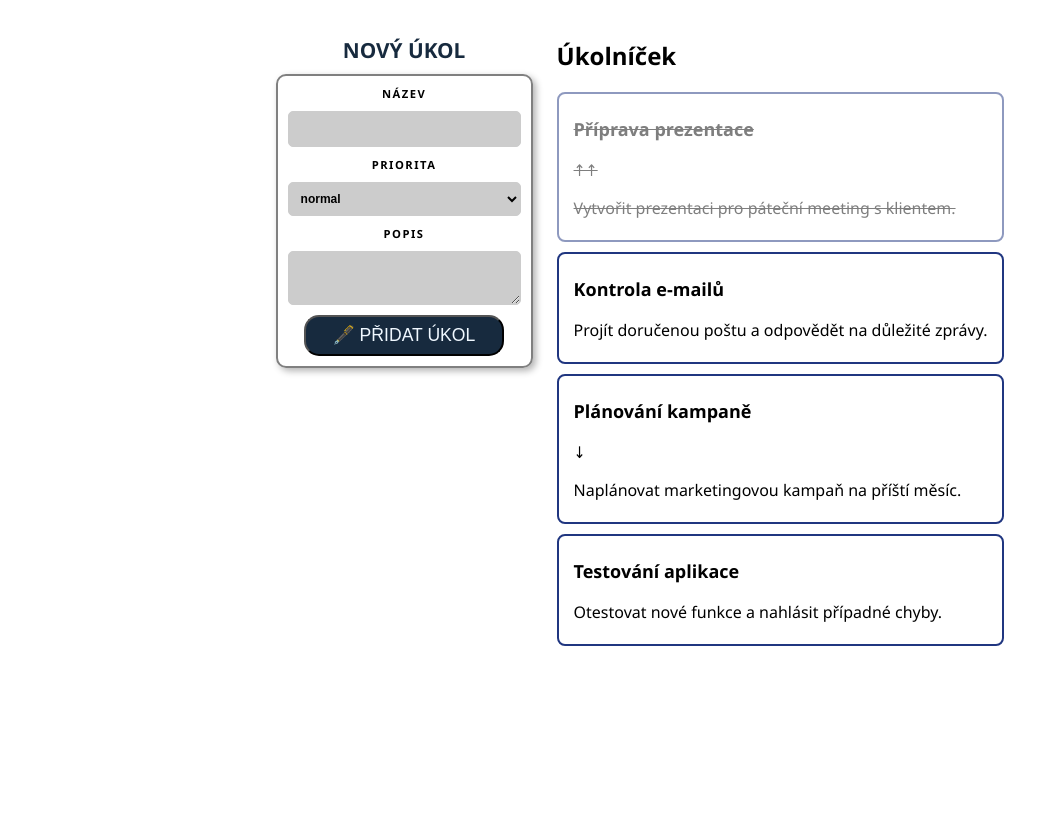
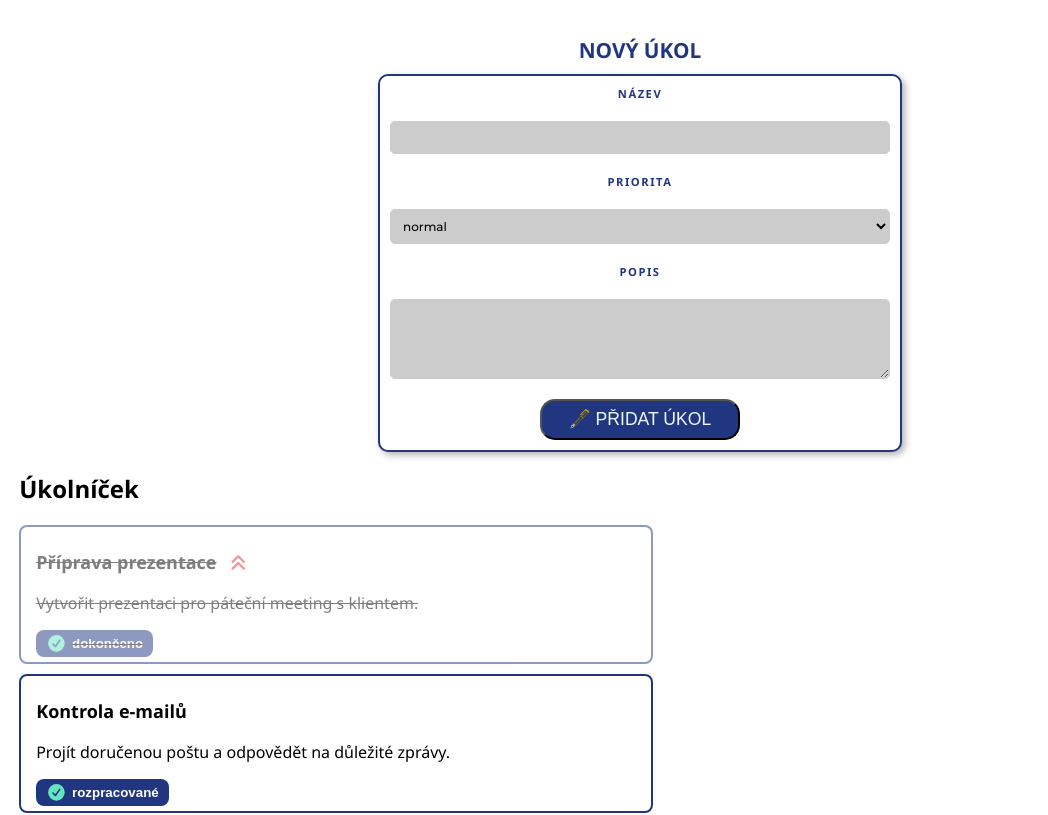
Before and after one commit to EichKarol/TS-ToDoList, a React (Vite) app: page / in a window 1280 px wide. Shown: the top 815 px of the page, without its empty margins (0-1048 px from the left). Built offline with nearby package versions, Linux system fonts and the light colour scheme.

Commit message:
items, css

```diff
--- a/index.html
+++ b/index.html
@@ -2,12 +2,19 @@
 <html lang="en">
   <head>
     <meta charset="UTF-8" />
-    <link rel="icon" type="image/svg+xml" href="public/list-check-solid-full.svg" />
+    <link rel="icon" type="image/svg+xml" href="/list-check-solid-full.svg" />
     <meta name="viewport" content="width=device-width, initial-scale=1.0" />
-    <title>todolist</title>
+
+    <link rel="preconnect" href="https://fonts.googleapis.com">
+    <link rel="preconnect" href="https://fonts.gstatic.com" crossorigin>
+    <link href="https://fonts.googleapis.com/css2?family=Montserrat:wght@100..900&display=swap" rel="stylesheet">
+
+    <title>Úkolníček</title>
   </head>
+
   <body>
     <div id="root"></div>
     <script type="module" src="/src/main.tsx"></script>
   </body>
+
 </html>
--- a/package.json
+++ b/package.json
@@ -10,6 +10,9 @@
     "preview": "vite preview"
   },
   "dependencies": {
+    "@fortawesome/fontawesome-svg-core": "^7.2.0",
+    "@fortawesome/free-solid-svg-icons": "^7.2.0",
+    "@fortawesome/react-fontawesome": "^3.2.0",
     "react": "^19.2.0",
     "react-dom": "^19.2.0"
   },
--- a/src/App.css
+++ b/src/App.css
@@ -1,6 +1,7 @@
 #root {
     font-family: 'Segoe UI', Tahoma, Geneva, Verdana, sans-serif;
-    display: flex;
+    /* display: flex;
     gap: 1.5rem;
-    justify-content: center;
+    justify-content: center; */
+    margin: 0;
 }
--- a/src/components/Form/Form.css
+++ b/src/components/Form/Form.css
@@ -1,22 +1,23 @@
 .form-title{
     text-align: center;
     font-size: 1.3rem;
-    color: #172a3e;
+    color: var(--color-primary);
     margin-bottom: 10px;
     text-transform: uppercase;
 }
 
 .form {
     display: flex;
+    gap: 20px;
     flex-direction: column;
-    gap: 10px;
+    margin-inline: auto;
     margin-bottom: 20px;
     padding: 10px;
     max-width: 500px;
-    border: 2px solid grey;
+    border: 2px solid var(--color-primary);
     border-radius: 10px;
     box-shadow: 3px 3px 7px rgba(0, 0, 0, 0.3);
-    background-color: f4f1f1;
+    background-color: #fff;
 }
 
 .form input, textarea, select {
@@ -27,11 +28,26 @@
     font-size: 16px;
     width: 100%;
     box-sizing: border-box;
+    font-family: "Montserrat", sans-serif;;
+}
+
+input[type="text"] {
+    font-size: 12px;
+    font-weight: 500;
+    font-family: "Montserrat", sans-serif;;
+}
+
+textarea {
+    resize: vertical;
+    min-height: 80px;
+    font-size: 12px;
+    font-weight: 500;;
+    font-family: "Montserrat", sans-serif;
 }
 
 .form input:focus, textarea:focus, select:focus {
     background-color: #f4f1f1;
-    border-color: #172a3e;
+    border-color: var(--color-primary);
     outline: none;
 }
 
@@ -40,12 +56,13 @@
     border: 1px solid #ccc;
     border-radius: 5px;
     font-size: 12px;
-    font-weight: 700;
+    font-weight: 500;
     width: 100%;
     box-sizing: border-box;
 }
 
 label {
+    color: var(--color-primary);
     font-weight: 700;
     font-size: 0.7rem;
     text-align: center;
@@ -58,7 +75,7 @@ label {
     padding: 8px;
     margin: 0 auto;
     width: 200px;
-    background-color: #172a3e;
+    background-color: var(--color-primary);
     color: aliceblue;
     text-transform: uppercase;
     border-radius: 15px;
@@ -66,8 +83,14 @@ label {
 
 .FormBtn:hover {
     background-color:  #f4f1f1;
-    color: #172a3e;
+    color: var(--color-primary);
     cursor: pointer;
-    box-shadow: #172a3e 0px 0px 10px;
+    box-shadow: var(--color-primary) 0px 0px 10px;
 
 }
+
+.form-group {
+    display: flex;
+    flex-direction: column;
+    gap: 5px;
+}
--- a/src/components/Item/Item.css
+++ b/src/components/Item/Item.css
@@ -1,7 +1,7 @@
 .item {
     padding: 5px 15px;
     margin-block: 10px;
-    border: 2px solid #203680;
+    border: 2px solid  var(--color-primary);
     border-radius: 8px;
     max-width: 600px;
 }
@@ -16,12 +16,22 @@
     opacity: 0.5;
 }
 
-.priority .low {
-    color: blue;
-    font-weight: bold;
+.priority {
+    font-size: 18px;
+    margin-left: 10px;
 }
 
-.priority .high {
-    color: red;
-    font-weight: bold;
+.flex {
+    display: flex;
+    justify-content: space-between;
 }
+
+.btn {
+    padding: 5px 10px;
+    border: none;
+    border-radius: 8px;
+    background-color: var(--color-primary);
+    color: white;
+    font-weight: 700;
+    cursor: pointer;
+}
--- a/src/components/Item/Item.tsx
+++ b/src/components/Item/Item.tsx
@@ -1,4 +1,8 @@
 import './Item.css'
+import { useState } from 'react';
+import { FontAwesomeIcon } from '@fortawesome/react-fontawesome';
+import { faAngleDown, faAnglesUp, faCircleXmark, faCircleCheck } from '@fortawesome/free-solid-svg-icons';
+import type { ChangeEvent } from 'react';
 
 export type ItemData = {
     title: string;
@@ -10,20 +14,42 @@ export type ItemData = {
 type ItemProps = ItemData
 
 export function Item({title, description, done, priority}: ItemProps){
+
+    const [isDone, setIsDone] = useState<boolean>(done);
+
+    const handleToggleDone = () => {
+        setIsDone(prev => !prev);
+    }
+
     return(
-        <div className={done ? 'item done' : 'item'}>
-            <p className='title'>{ title }</p>
+
+        <div className={`item ${isDone ? 'done' : ''}`}>
+            <p className='title'>{ title }
 
             {priority === 'low' && (
-                <span className="priority low"> ↓</span>
+                <span className="priority low">
+                    <FontAwesomeIcon icon={faAngleDown} style={{color: "#27619e",}} />
+                </span>
             )}
 
             {priority === 'high' && (
-                <span className="priority high"> ↑↑</span>
+                <span className="priority high">
+                    <FontAwesomeIcon icon={faAnglesUp} style={{color: "rgb(224, 49, 49)",}} />
+                </span>
             )}
+            </p>
 
             <p>{ description }</p>
 
+            <div className='flex'>
+                <button className='btn' onClick={handleToggleDone}>
+                    <FontAwesomeIcon icon={faCircleCheck} size='lg' style={{color: "rgb(99, 230, 190)", marginRight: '5px'}} />
+                    { isDone ? 'dokončeno' : 'rozpracované' }
+                </button>
+                {/* <button className='btn'>
+                    <FontAwesomeIcon icon={faCircleXmark} size="lg" style={{color: "rgb(224, 49, 49)", marginRight: '5px'}} />smazat
+                </button> */}
+            </div>
         </div>
     )
 }
--- a/src/index.css
+++ b/src/index.css
@@ -1,4 +1,10 @@
+:root {
+    --color-primary: #203680;
+}
+
 body {
     margin: 0;
     padding: 1.2rem;
+    font-family: "Montserrat", sans-serif;
+    font-optical-sizing: auto;
 }
```
Also changed, not shown: src/components/Form/Form.tsx (line endings or trailing spaces), 1 other file (tests, documents, lock files or other folders).
